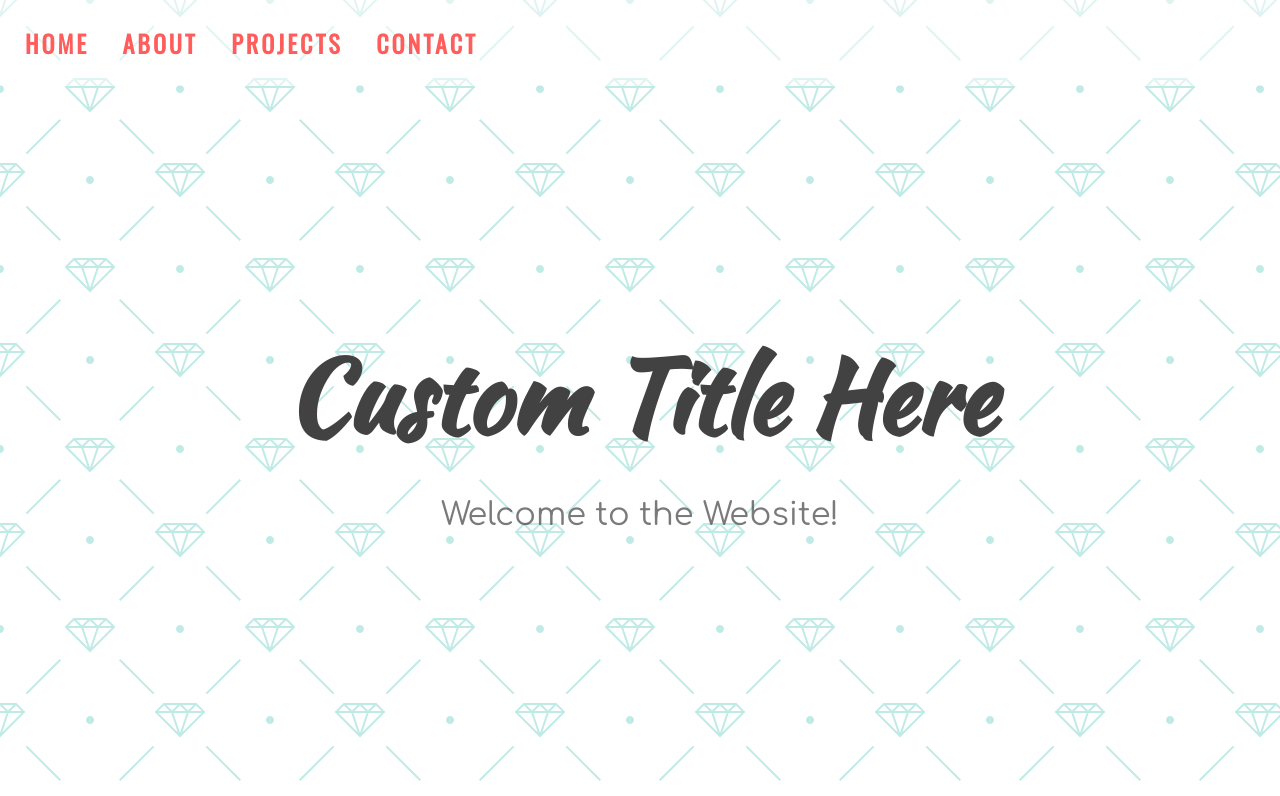
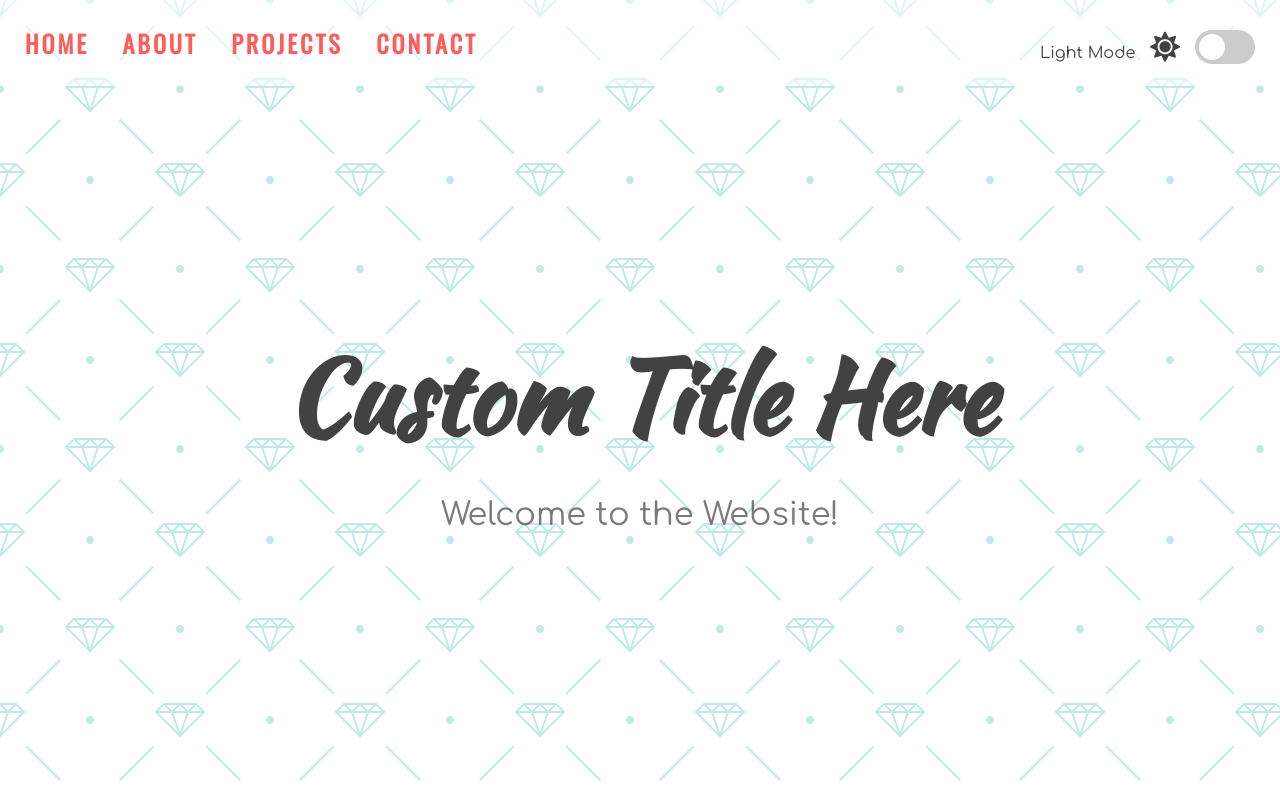
Before and after one commit to ingotr/dark-light-mode, a website: page index.html in a window 1280 px wide. Shown: the top 796 px of the page. Drawn offline with nearby package versions, Linux system fonts and the light colour scheme.

Commit message:
5: Added custom toggle switch for dark mode

```diff
--- a/index.html
+++ b/index.html
@@ -15,6 +15,17 @@
     <link rel="stylesheet" href="style.css" />
   </head>
   <body>
+    <!-- Dark Mode Switch -->
+    <div class="theme-switch-wrapper">
+      <span id="toggle-icon">
+        <span id="toggle-text">Light Mode</span>
+        <i class="fas fa-sun"></i>
+      </span>
+      <label class="theme-switch">
+        <input type="checkbox" name="" id="" />
+        <div class="slider round"></div>
+      </label>
+    </div>
     <!-- Navigation -->
     <nav id="nav">
       <a href="#home">HOME</a>
```
